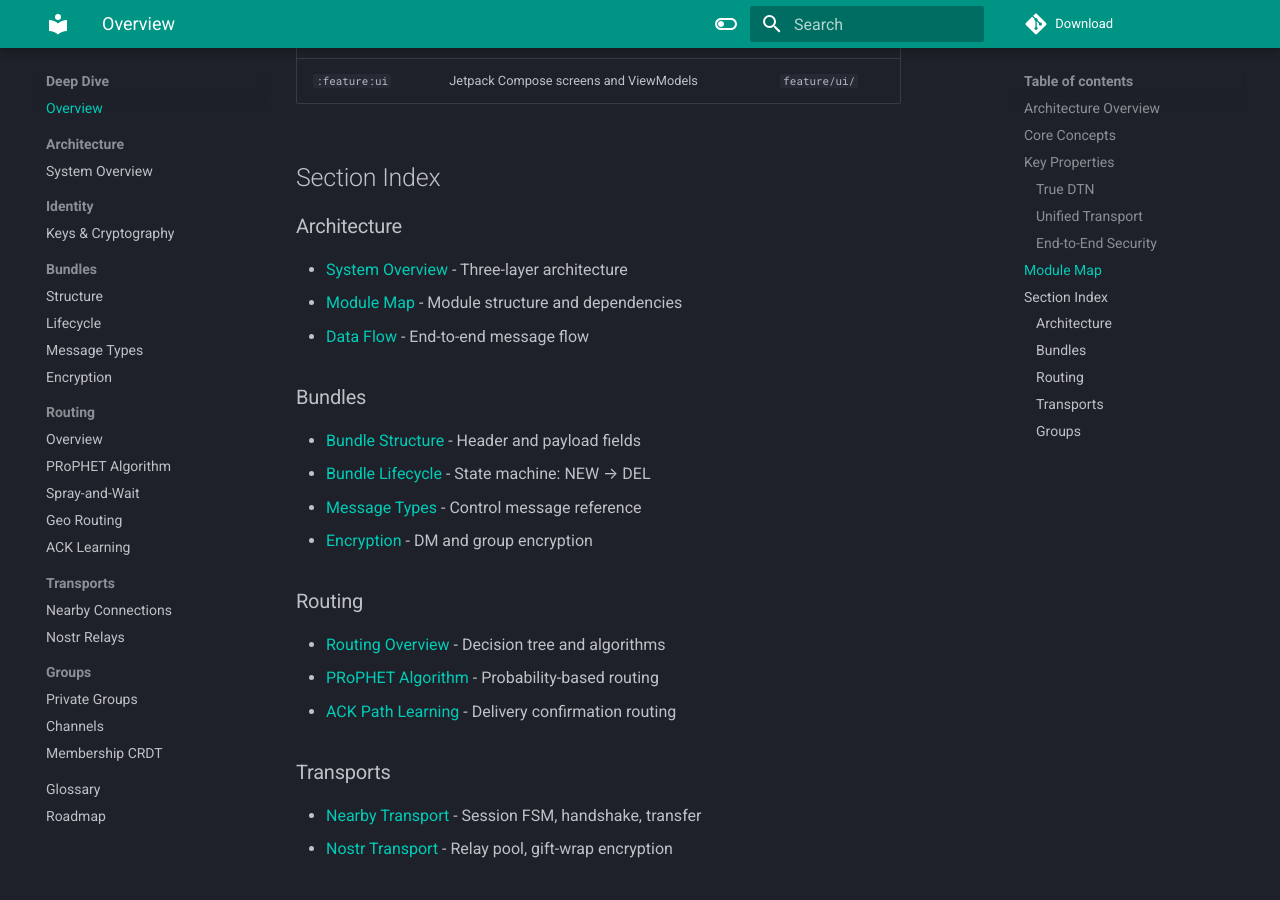
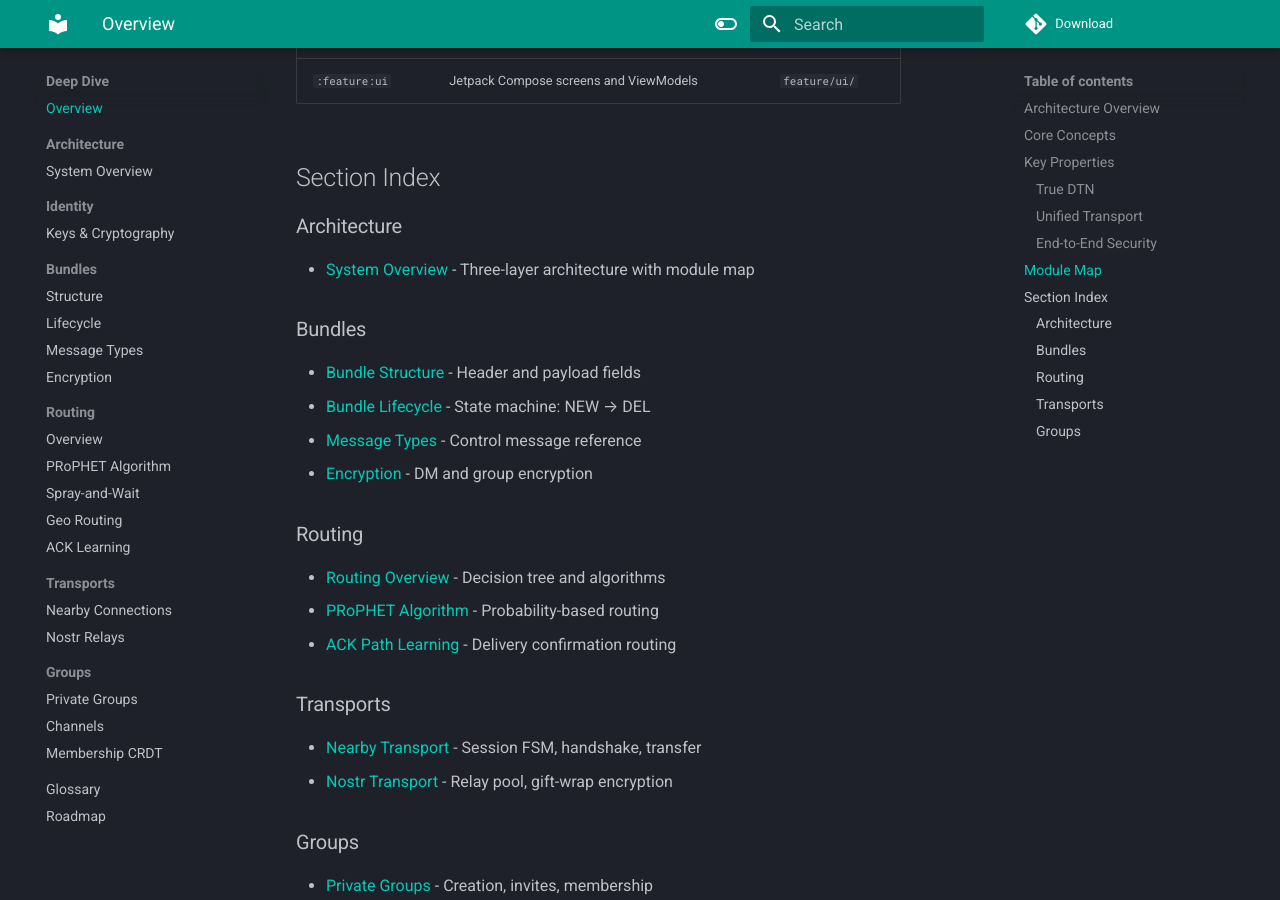
Before and after one commit to ethene/mycel-docs, an MkDocs documentation site: the page built from docs/deep-dive/index.md, in a window 1280 px wide and 900 px high, scrolled down 2791 px. Built offline with MkDocs 1.6.1 and Material for MkDocs 9.7.7, drawn with Linux system fonts in a browser that asks for light colours; comment, search, counter and statistics services are not loaded.

```diff
--- a/docs/deep-dive/index.md
+++ b/docs/deep-dive/index.md
@@ -76,9 +76,7 @@ flowchart TB
 ## Section Index
 
 ### Architecture
-- [System Overview](architecture/overview.md) - Three-layer architecture
-- [Module Map](architecture/module-map.md) - Module structure and dependencies
-- [Data Flow](architecture/data-flow.md) - End-to-end message flow
+- [System Overview](architecture/overview.md) - Three-layer architecture with module map
 
 ### Bundles
 - [Bundle Structure](bundles/structure.md) - Header and payload fields
```
Also changed, not shown: docs/how-it-works/overview.md (+1 -1 lines).
